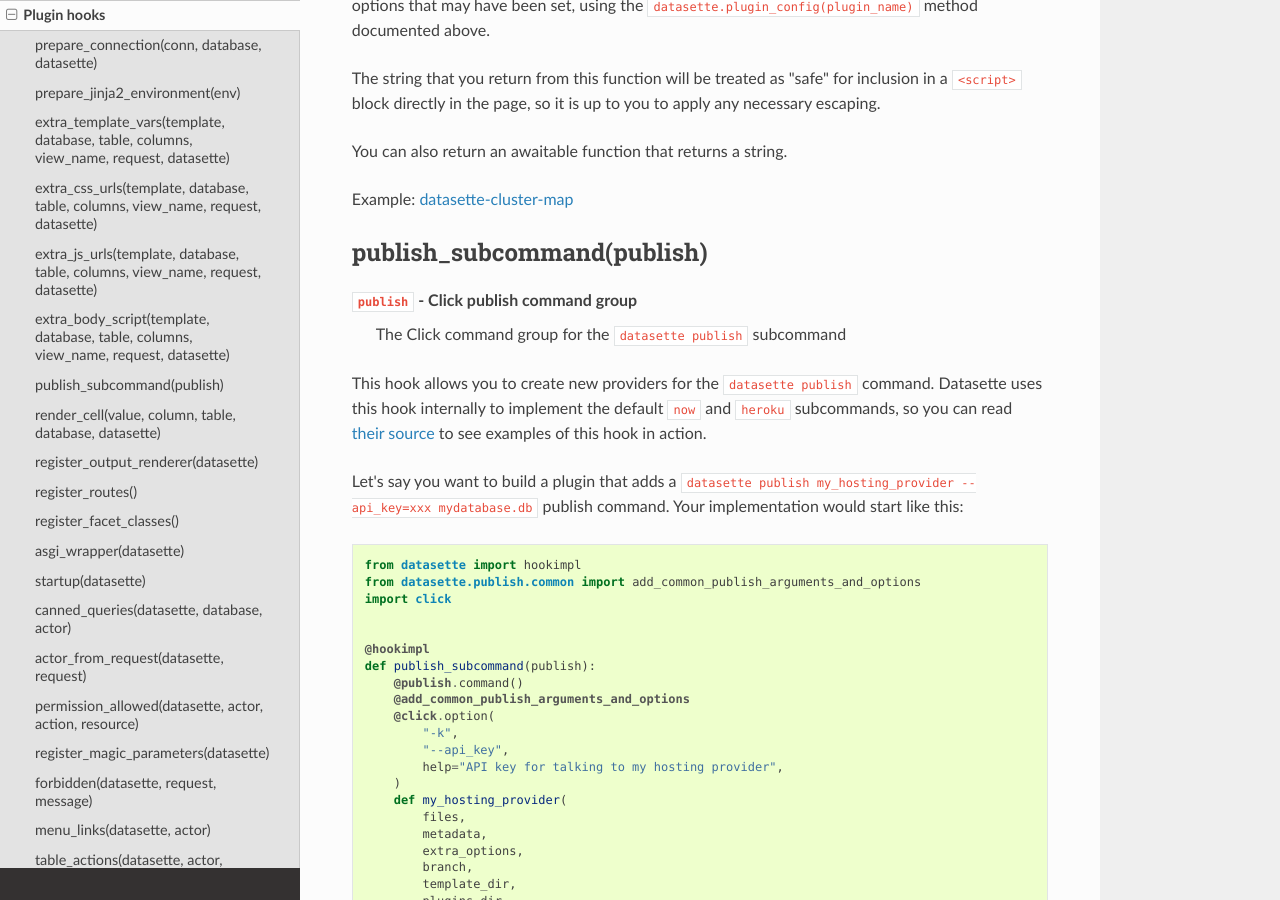
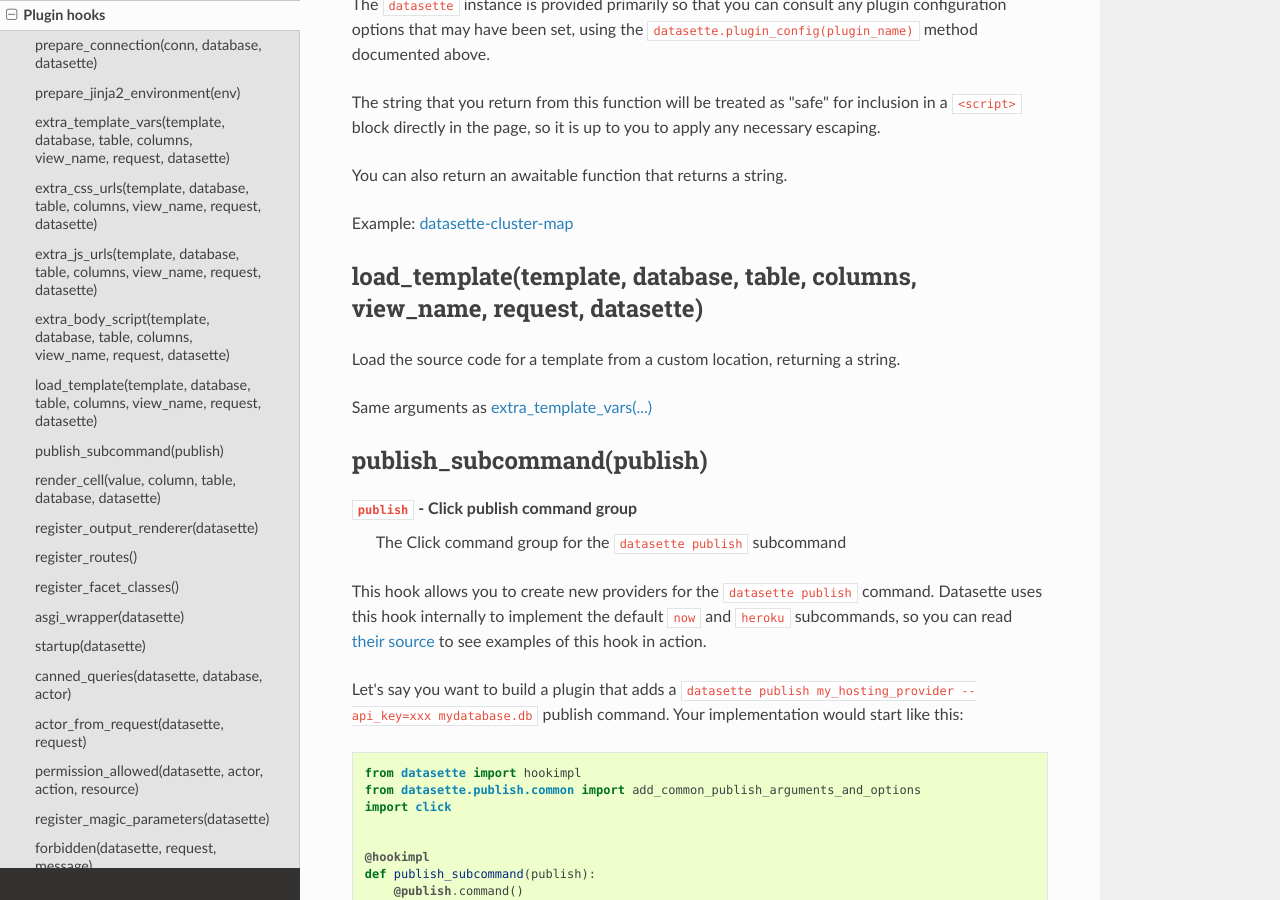
Before and after one commit to simonw/datasette, a Sphinx documentation site: the page built from docs/plugin_hooks.rst, in a window 1280 px wide and 900 px high, scrolled down 6153 px. Built offline with Sphinx 7.4.7 and the Read the Docs theme 2.0.0, drawn with Linux system fonts in a browser that asks for light colours; some of the changed text lies outside the part shown.

Commit message:
Initial load_template hook documentation

```diff
--- a/docs/plugin_hooks.rst
+++ b/docs/plugin_hooks.rst
@@ -270,6 +270,15 @@
 You can also return an awaitable function that returns a string.
 
 Example: `datasette-cluster-map <https://github.com/simonw/datasette-cluster-map>`_
+
+.. _plugin_hook_load_template:
+
+load_template(template, database, table, columns, view_name, request, datasette)
+--------------------------------------------------------------------------------
+
+Load the source code for a template from a custom location, returning a string.
+
+Same arguments as :ref:`extra_template_vars(...) <plugin_hook_extra_template_vars>`
 
 .. _plugin_hook_publish_subcommand:
 
```
